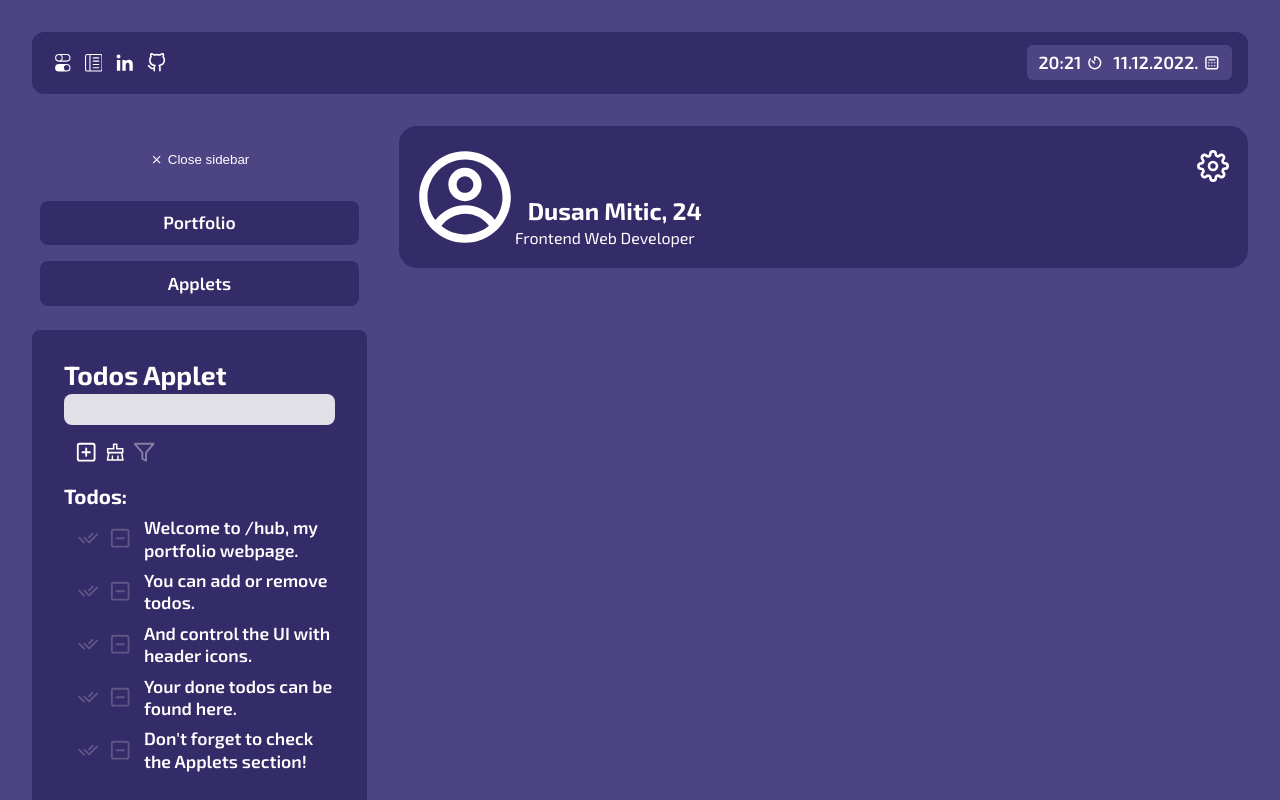
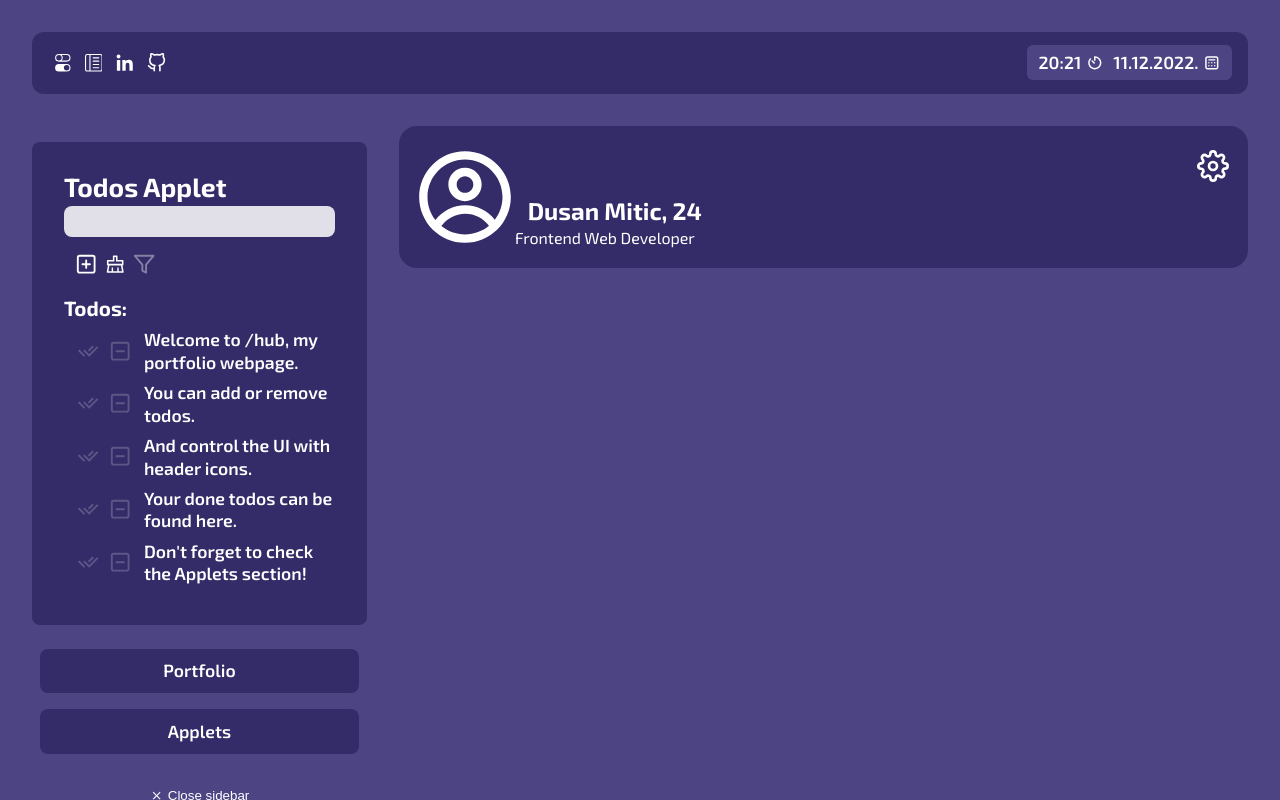
Before and after one commit to erazmozen/hub, a React (Create React App) app: page / in a window 1280 px wide. Built offline with nearby package versions, Linux system fonts and the light colour scheme.

Commit message:
Reorder components

```diff
--- a/src/components/Sidebar/Sidebar.jsx
+++ b/src/components/Sidebar/Sidebar.jsx
@@ -14,15 +14,15 @@ const Sidebar = () => {
   console.log("Sidebar render");
   return (
     <div className="sidebar-wrapper card">
+      <TodoProvider>
+        <TodoApplet />
+      </TodoProvider>
+      <SidebarLinks />
       <Button
         onClick={value.toggleSidebar}
         icon={<IoMdClose />}
         title="Close sidebar"
       />
-      <SidebarLinks />
-      <TodoProvider>
-        <TodoApplet />
-      </TodoProvider>
     </div>
   );
 };
```
